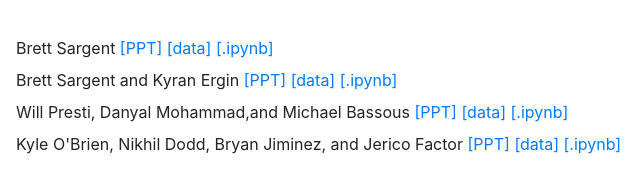
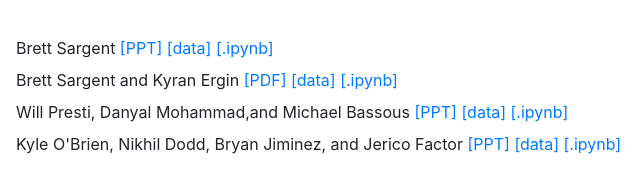
Before and after one commit to sureshlodha/CSE184_Fall2019, a plain HTML site: page index.html in a window 1280 px wide. Shown: the part 158-350 px from the top of the page, 354-994 px from the left. Drawn offline with nearby package versions, Linux system fonts and the light colour scheme; a script that the page names is missing.

Commit message:
Update index.html

```diff
--- a/index.html
+++ b/index.html
@@ -31,7 +31,7 @@
           <dt class="col-sm-3">Chess:Opening and Length</dt>
           <dd class="col-sm-9">Brett Sargent <a href="DecisiveChess/chess.pptx" target="blank">[PPT]</a> <a href="DecisiveChess/chess.zip" target="blank">[data]</a> <a href="DecisiveChess/chess.ipynb" target="blank">[.ipynb]</a></dd>
           <dt class="col-sm-3">Chess Strategies</dt>
-          <dd class="col-sm-9">Brett Sargent and Kyran Ergin <a href="ChessStrategies/Strategies.pptx" target="blank">[PPT]</a> <a href="ChessStrategies/Strategies.zip" target="blank">[data]</a> <a href="ChessStrategies/Strategies.ipynb" target="blank">[.ipynb]</a></dd>
+          <dd class="col-sm-9">Brett Sargent and Kyran Ergin <a href="ChessStrategies/Strategies.pdf" target="blank">[PDF]</a> <a href="ChessStrategies/Strategies.zip" target="blank">[data]</a> <a href="ChessStrategies/Strategies.ipynb" target="blank">[.ipynb]</a></dd>
           <dt class="col-sm-3">Fake Tweets</dt>
           <dd class="col-sm-9">Will Presti, Danyal Mohammad,and Michael Bassous <a href="FakeTweets/Tweets.pptx" target="blank">[PPT]</a> <a href="FakeTweets/Tweets.zip" target="blank">[data]</a> <a href="FakeTweets/Tweets.ipynb" target="blank">[.ipynb]</a></dd>
           <dt class="col-sm-3">Gender Bias Job Postings</dt>
```
